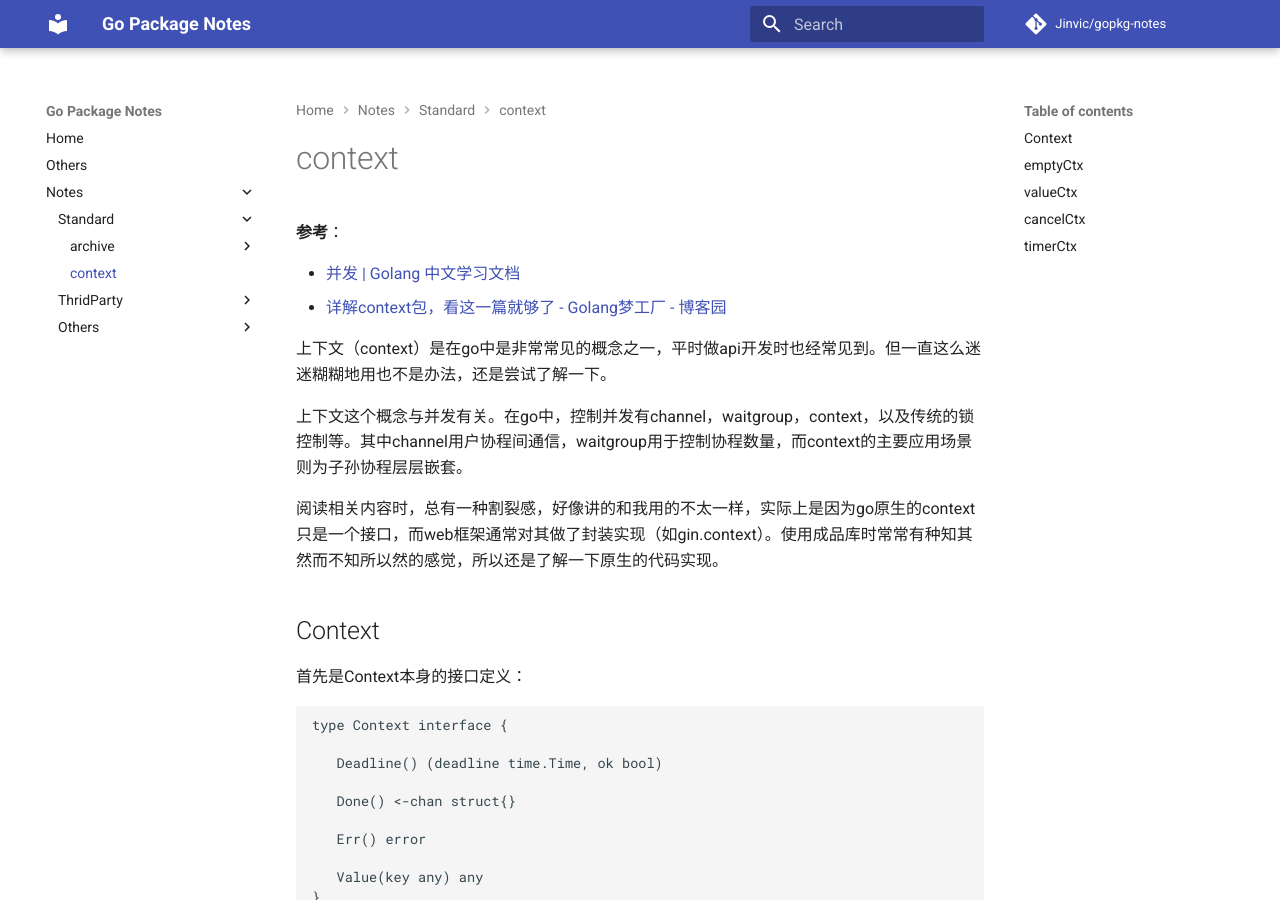
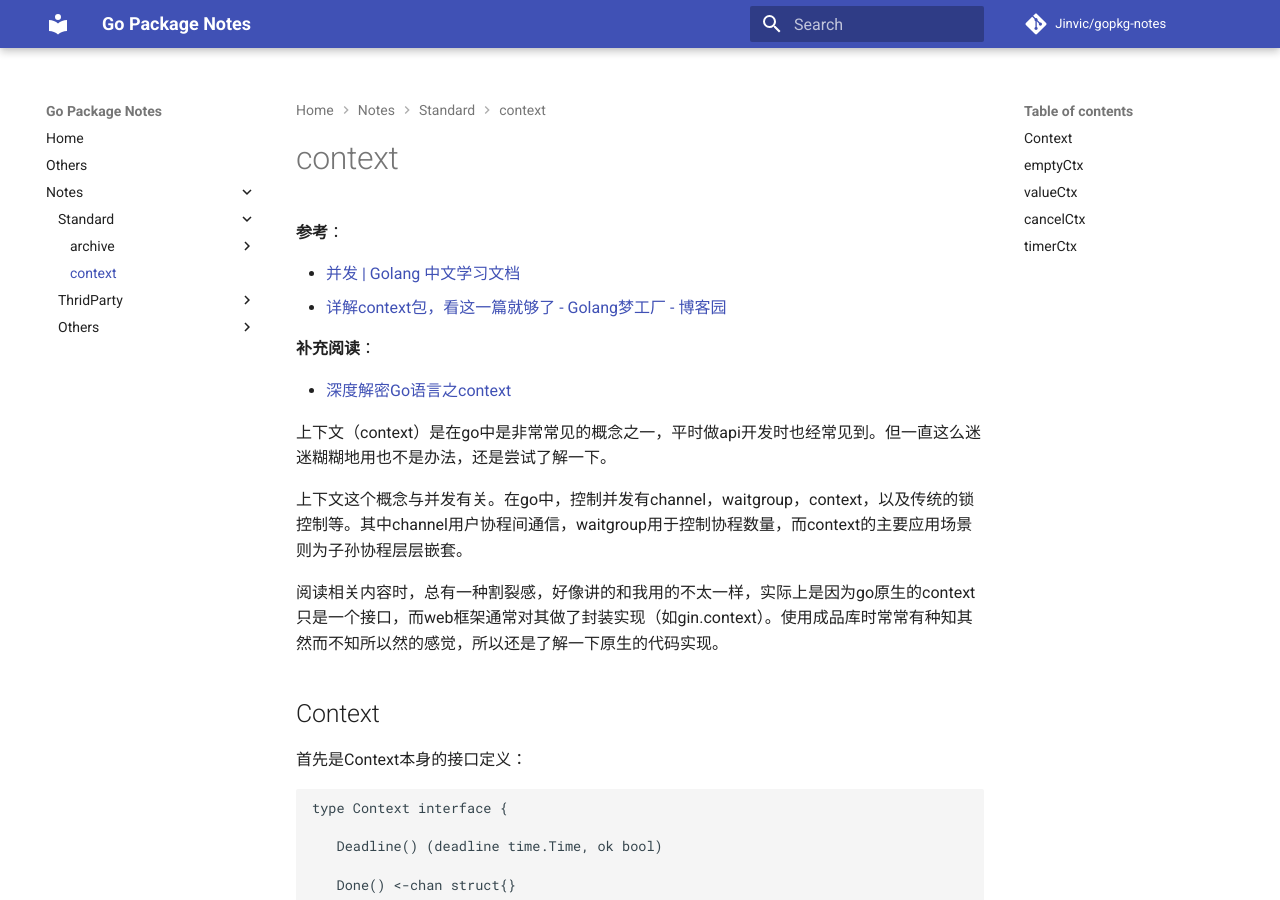
Before and after one commit to Jinvic/gopkg-notes, an MkDocs documentation site: the page built from docs/notes/standard/context/index.md, in a window 1280 px wide and 900 px high. Built offline with MkDocs 1.6.1 and Material for MkDocs 9.7.7, drawn with Linux system fonts in a browser that asks for light colours; comment, search, counter and statistics services are not loaded.

Commit message:
supplement

```diff
--- a/docs/notes/standard/context/index.md
+++ b/docs/notes/standard/context/index.md
@@ -4,6 +4,10 @@
 
 - [并发 | Golang 中文学习文档](https://golang.halfiisland.com/essential/senior/110.concurrency.html#context)
 - [详解context包，看这一篇就够了 - Golang梦工厂 - 博客园](https://www.cnblogs.com/asong2020/articles/13662174.html)
+
+**补充阅读**：
+
+- [深度解密Go语言之context](https://www.cnblogs.com/qcrao-2018/p/11007503.html)
 
 上下文（context）是在go中是非常常见的概念之一，平时做api开发时也经常见到。但一直这么迷迷糊糊地用也不是办法，还是尝试了解一下。
 
```
